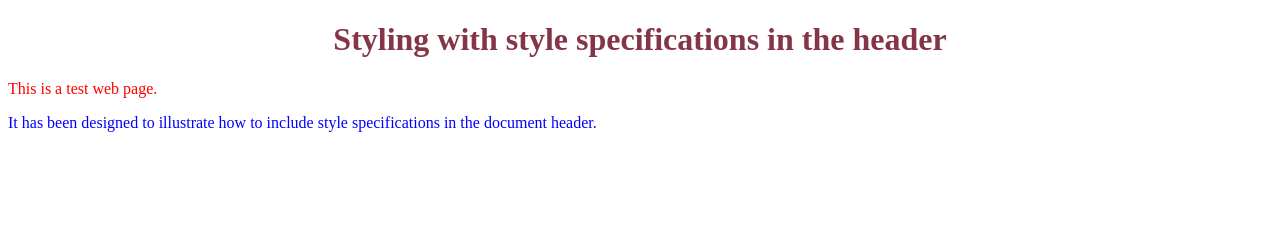
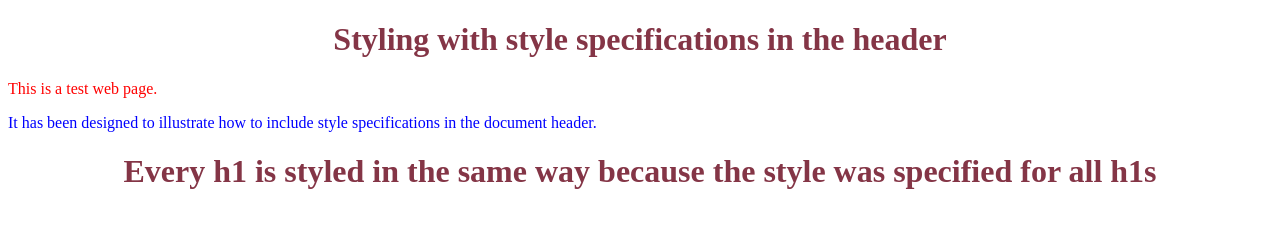
Before and after one commit to carol8562/lecture0, a plain HTML site: page 071-style-header.html in a window 1280 px wide. Drawn offline with Linux system fonts and the light colour scheme.

Commit message:
some changes to style-header.html

```diff
--- a/071-style-header.html
+++ b/071-style-header.html
@@ -20,6 +20,7 @@
       <h1>Styling with style specifications in the header</h1>
       <p >This is a test web page.</p>
       <p >It has been designed to illustrate how to include style specifications in the document header.</p>
+      <h1>Every h1 is styled in the same way because the style was specified for all h1s</h1>
     </form>
   </body>
 </html>
```
